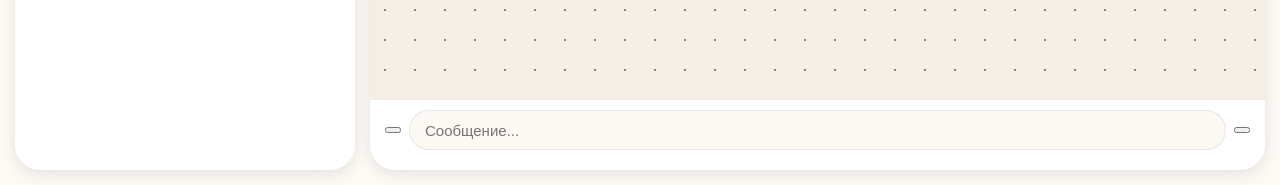
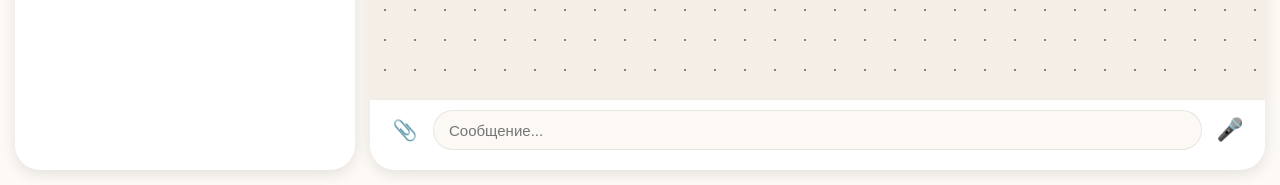
Before and after one commit to artemvergunov2009-ui/antispam_bot, a Flask app: page /chat in a window 1280 px wide. Shown: the part 615-800 px from the top of the page. Run offline with Flask 3, Linux system fonts and the light colour scheme; the visitor is signed in with stand-in values (Sample User, id 1); some libraries are stand-ins or nearby versions.

Commit message:
Update chat.html

```diff
--- a/templates/chat.html
+++ b/templates/chat.html
@@ -11,12 +11,11 @@
     <meta name="mobile-web-app-capable" content="yes">
     <meta name="apple-mobile-web-app-status-bar-style" content="black-translucent">
 
-    <link rel="stylesheet" href="{{ url_for('static', filename='icons.css') }}">
 
     <script src="https://cdnjs.cloudflare.com/ajax/libs/socket.io/4.0.1/socket.io.js"></script>
 
+    <script src="https://cdnjs.cloudflare.com/ajax/libs/socket.io/4.0.1/socket.io.js"></script>
     <script src="https://unpkg.com/html5-qrcode" type="text/javascript"></script>
-    <script src="{{ url_for('static', filename='ui_controller.js') }}"></script>
 
     <style>
         :root {
@@ -556,11 +555,10 @@
                 <span class="chat-header-name" id="currentChatName">Выберите чат</span>
                 <span class="chat-header-status" id="currentChatStatus"></span>
             </div>
-            <button id="callButton" class="css-icon-btn call-btn" onclick="initiateCall(event)"><div class="icon-camera"></div></button>
+            <button id="callButton" class="call-btn" onclick="initiateCall(event)">📞</button>
         </div>
 
         <div id="pinned-message-bar">
-            <div id="my-menu" class="msg-context-menu"></div>
             <div id="pinned-message-text" style="font-weight: bold; overflow: hidden; text-overflow: ellipsis; white-space: nowrap; flex-grow: 1;">📌 Закреплено</div>
             <button id="pinned-unpin-btn" onclick="unpinMsg(event)" style="background: none; border: none; font-size: 16px; cursor: pointer; color: var(--text-color-dark);">✖</button>
         </div>
@@ -579,16 +577,16 @@
 
             <div class="input-controls" id="inputControls">
                 <input type="file" id="fileInput" accept="*/*" multiple style="display: none;" onchange="handleFileSelect(event)">
-                <button id="attachBtn" class="css-icon-btn" onclick="document.getElementById('fileInput').click()"><div class="icon-attach"></div></button>
+                <button id="attachBtn" class="attach-btn" onclick="document.getElementById('fileInput').click()">📎</button>
                 <input type="text" id="messageInput" placeholder="Сообщение..." autocomplete="off" oninput="handleTyping(); checkSendButton();">
                 <div id="recordingStatus"></div>
 
-                <button id="sendBtn" class="css-icon-btn" style="display:none;" onclick="sendMessage()"><div class="icon-send"></div></button>
-
-                <button id="tgRecordBtn" class="css-icon-btn"
+                <button id="sendBtn" class="attach-btn" style="display:none;" onclick="sendMessage()">➤</button>
+
+                <button id="tgRecordBtn" class="attach-btn"
                     onmousedown="startHold(event)" onmouseup="endHold(event)" onmouseleave="cancelHold(event)"
                     ontouchstart="startHold(event)" ontouchend="endHold(event)" ontouchmove="moveHold(event)">
-                    <div class="icon-mic" id="tgRecordIcon"></div>
+                    🎤
                 </button>
             </div>
         </div>
@@ -1190,12 +1188,8 @@ callFacingMode = 'user';
             if(e && e.cancelable) e.preventDefault();
             clearTimeout(holdTimer);
             const btn = document.getElementById('tgRecordBtn'); if (!btn) return;
-            const icon = document.getElementById('tgRecordIcon');
             btn.style.transform = 'scale(1)'; btn.style.backgroundColor = 'transparent'; btn.style.color = 'var(--text-color-light)';
-            if (!isHolding) {
-                tgMode = tgMode === 'audio' ? 'video' : 'audio';
-                icon.className = tgMode === 'audio' ? 'icon-mic' : 'icon-camera';
-            }
+            if (!isHolding) { tgMode = tgMode === 'audio' ? 'video' : 'audio'; btn.innerText = tgMode === 'audio' ? '🎤' : '📹'; }
             else { isHolding = false; stopMediaRecord(!isCancelled); }
         }
 
@@ -1294,18 +1288,19 @@ callFacingMode = 'user';
         document.getElementById('confirmOkBtn').onclick = () => { if(confirmCallback) confirmCallback(); closeConfirm(); };
 
         let pressTimer;
-        function addMsgListeners(wrapper, id, isMe) { wrapper.addEventListener('contextmenu', e => { e.preventDefault(); if(!isSelectMode) { prepareContextMenu(id, isMe); SmoothUI.showMessageMenu(e, document.getElementById('my-menu')); } }); wrapper.addEventListener('touchstart', e => { pressTimer = setTimeout(() => { if(!isSelectMode) { const touch = e.touches[0]; prepareContextMenu(id, isMe); SmoothUI.showMessageMenu(e, document.getElementById('my-menu')); } }, 500); }, {passive: true}); wrapper.addEventListener('touchend', () => clearTimeout(pressTimer)); wrapper.addEventListener('touchmove', () => clearTimeout(pressTimer)); wrapper.addEventListener('click', e => { if(isSelectMode) handleMsgClick(e, id); }); }
+        function addMsgListeners(wrapper, id, isMe) { wrapper.addEventListener('contextmenu', e => { e.preventDefault(); if(!isSelectMode) showContextMenu(e.clientX, e.clientY, id, isMe); }); wrapper.addEventListener('touchstart', e => { pressTimer = setTimeout(() => { if(!isSelectMode) { const touch = e.touches[0]; showContextMenu(touch.clientX, touch.clientY, id, isMe); } }, 500); }, {passive: true}); wrapper.addEventListener('touchend', () => clearTimeout(pressTimer)); wrapper.addEventListener('touchmove', () => clearTimeout(pressTimer)); wrapper.addEventListener('click', e => { if(isSelectMode) handleMsgClick(e, id); }); }
 
         function copyMessageText(id) { const msg = messagesStore[id]; if(msg && msg.text) { navigator.clipboard.writeText(msg.text).then(() => showToast('Текст скопирован!')); } else { showToast('Нет текста для копирования', 'error'); } }
 
-        function prepareContextMenu(id, isMyMessage) {
-            const menu = document.getElementById('my-menu');
+        function showContextMenu(x, y, id, isMyMessage) {
+            const old = document.querySelector('.context-menu'); if (old) old.remove();
+            const menu = document.createElement('div'); menu.className = 'context-menu'; menu.style.visibility = 'hidden';
             const isPinned = pinnedMsgs.has(id);
 
             let html = '';
             if (isMyMessage) html += `<div class="context-menu-item" onclick="prepareEdit('${id}')">✏️ Редактировать</div>`;
             html += `<div class="context-menu-item" onclick="setReply('${id}')">↩️ Ответить</div>`;
-            html += `<div class="context-menu-item" onclick="copyMessageText('${id}')"><div class="icon-copy" style="margin-right:10px; transform:scale(0.8);"></div> Скопировать</div>`;
+            html += `<div class="context-menu-item" onclick="copyMessageText('${id}')">📋 Скопировать</div>`;
             html += `<div class="context-menu-item" onclick="forwardMsg('${id}')">➡️ Переслать</div>`;
             html += `<div class="context-menu-item" onclick="togglePinMsg('${id}', ${isPinned})">${isPinned ? '✖ Открепить' : '📌 Закрепить'}</div>`;
             html += `<div class="context-menu-item has-submenu">🔠 Изменить шрифт 🞂<div class="submenu"><div class="context-menu-item font-default" onclick="changeFont('${id}', 'default')">Обычный</div><div class="context-menu-item font-mono" onclick="changeFont('${id}', 'mono')">Код</div><div class="context-menu-item font-serif" onclick="changeFont('${id}', 'serif')">С засечками</div><div class="context-menu-item font-comic" onclick="changeFont('${id}', 'comic')">Весёлый</div></div></div>`;
@@ -1316,7 +1311,13 @@ callFacingMode = 'user';
             html += `<div class="context-menu-item delete" onclick="deleteMsgLocally('${id}')">🗑 Удалить у меня</div>`;
             if (isMyMessage || myRole === 'admin' || myRole === 'owner') html += `<div class="context-menu-item delete" onclick="deleteSingleMsg('${id}')">🗑 Удалить у всех</div>`;
 
-            menu.innerHTML = html;
+            menu.innerHTML = html; document.body.appendChild(menu);
+
+            const rect = menu.getBoundingClientRect(); let newX = x; let newY = y;
+            if (x + rect.width > window.innerWidth) newX = window.innerWidth - rect.width - 10;
+            if (y + rect.height > window.innerHeight) newY = window.innerHeight - rect.height - 10;
+            menu.style.left = newX + 'px'; menu.style.top = newY + 'px'; menu.style.visibility = 'visible';
+            setTimeout(() => document.addEventListener('click', () => { const m = document.querySelector('.context-menu'); if(m) m.remove(); }, {once:true}), 10);
         }
 
         // --- УДАЛЕНИЕ ЧАТОВ (ДВА ВАРИАНТА) ---
@@ -1369,6 +1370,7 @@ callFacingMode = 'user';
                 sendBtn.style.display = 'flex';
                 tgBtn.style.display = 'none';
                 sendBtn.disabled = false;
+                sendBtn.innerText = isEditing ? '💾' : '➤';
             } else {
                 sendBtn.style.display = 'none';
                 tgBtn.style.display = 'flex';
```
